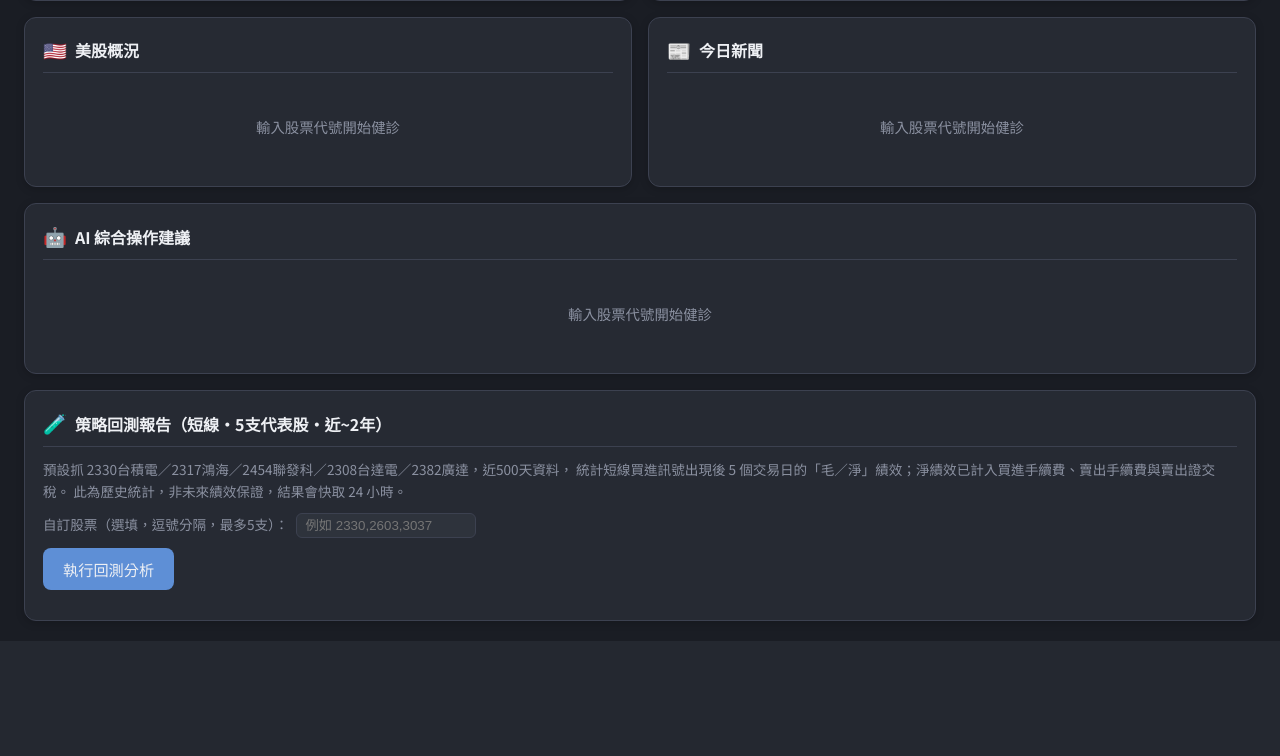
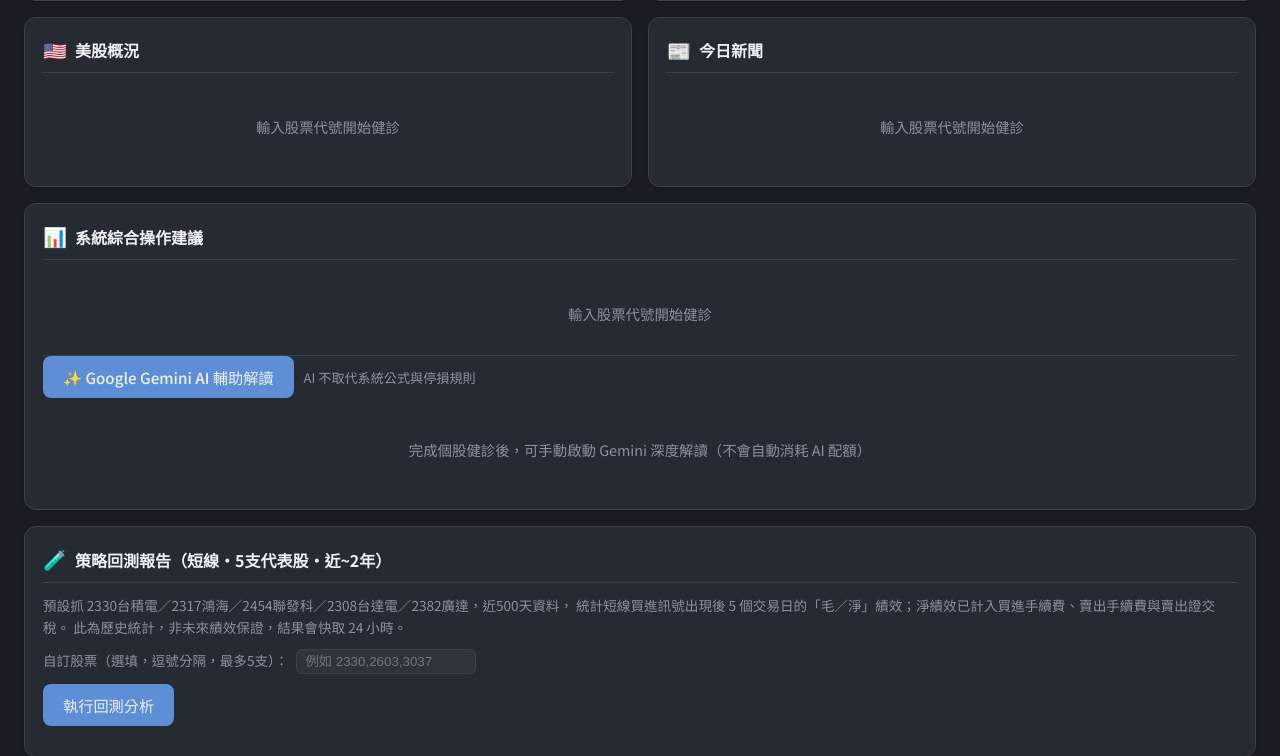
Before and after one commit to hidk740520-ops/Hidkcole, a Flask app: page / in a window 1280 px wide. Shown: the part 1204-1960 px from the top of the page. Before the commit the page ends 1835 px from the top, so only its background shows below. Run offline with Flask 3, Linux system fonts and the light colour scheme.

Commit message:
Add files via upload

```diff
--- a/templates/index.html
+++ b/templates/index.html
@@ -259,9 +259,16 @@ tr:last-child td{border-bottom:none}
 
 <!-- ===== AI 綜合操作建議 ===== -->
 <div class="card" style="margin-top:16px">
-  <div class="card-title"><span class="icon">🤖</span>AI 綜合操作建議</div>
+  <div class="card-title"><span class="icon">📊</span>系統綜合操作建議</div>
   <div class="card-body" id="verdictBody">
     <div class="placeholder">輸入股票代號開始健診</div>
+  </div>
+  <div class="card-body" style="border-top:1px solid var(--border)">
+    <div style="display:flex;align-items:center;gap:10px;flex-wrap:wrap;margin-bottom:10px">
+      <button class="btn btn-primary" id="geminiBtn" onclick="runGeminiAnalysis()">✨ Google Gemini AI 輔助解讀</button>
+      <span id="geminiStatus" style="font-size:.82rem;color:var(--text-dim)">AI 不取代系統公式與停損規則</span>
+    </div>
+    <div id="geminiBody"><div class="placeholder">完成個股健診後，可手動啟動 Gemini 深度解讀（不會自動消耗 AI 配額）</div></div>
   </div>
 </div>
 
@@ -488,6 +495,7 @@ function fetchTechData() {
         decision: j.decision || null,
         weeklyKd: j.weekly_kd || null,
         revenueYoy: j.revenue_yoy,
+        revenueData: j.revenue_data || [],
         valuation: j.valuation || null,
         position: j.position || null
       };
@@ -1260,6 +1268,56 @@ function renderVerdict() {
   el.innerHTML = html;
 }
 
+function escapeHtml(v) {
+  return String(v === null || v === undefined ? '' : v)
+    .replace(/&/g,'&amp;').replace(/</g,'&lt;').replace(/>/g,'&gt;')
+    .replace(/"/g,'&quot;').replace(/'/g,'&#039;');
+}
+
+function runGeminiAnalysis() {
+  var btn = document.getElementById('geminiBtn');
+  var el = document.getElementById('geminiBody');
+  var st = document.getElementById('geminiStatus');
+  if (!G.stockId || !G.techData) {
+    el.innerHTML = errHtml('請先輸入股票代號並完成個股健診。');
+    return;
+  }
+  btn.disabled = true;
+  btn.textContent = 'Gemini 分析中...';
+  st.textContent = '正在將本次健診結果送往 Gemini 解讀';
+  el.innerHTML = loadingHtml('Google Gemini 正在整理多面向訊號...');
+  var payload = {
+    symbol: G.stockId, name: G.stockName, industry: G.industry,
+    scores: G.scores, techData: G.techData, fundData: G.fundData,
+    chipData: G.chipData, usData: G.usData, newsData: G.newsData
+  };
+  fetch('/api/ai/analyze', {
+    method: 'POST', headers: {'Content-Type':'application/json'}, body: JSON.stringify(payload)
+  }).then(function(r){ return r.json(); }).then(function(j){
+    btn.disabled = false; btn.textContent = '✨ 重新執行 Gemini AI 解讀';
+    if (j.status !== 200) {
+      st.textContent = 'Gemini 尚未完成';
+      el.innerHTML = errHtml(j.msg || 'Gemini 分析失敗'); return;
+    }
+    var a = j.analysis || {};
+    var html = '<div style="background:var(--card2);border-radius:8px;padding:12px">';
+    html += '<div style="font-weight:700;margin-bottom:8px">Gemini 摘要</div><div>' + escapeHtml(a.summary || '') + '</div>';
+    function section(title, arr) {
+      if (!Array.isArray(arr) || !arr.length) return '';
+      var x = '<div style="font-weight:700;margin-top:12px">' + title + '</div><ul class="reasons">';
+      arr.forEach(function(v){ x += '<li>' + escapeHtml(v) + '</li>'; }); return x + '</ul>';
+    }
+    html += section('有利訊號', a.strengths) + section('風險訊號', a.risks) + section('後續觀察', a.watch_points);
+    if (a.data_quality) html += '<div style="font-size:.82rem;color:var(--text-dim);margin-top:10px">資料限制：' + escapeHtml(a.data_quality) + '</div>';
+    html += '</div>';
+    el.innerHTML = html;
+    st.textContent = 'Google Gemini · ' + (j.model || '') + ' · 僅輔助解讀';
+  }).catch(function(err){
+    btn.disabled = false; btn.textContent = '✨ Google Gemini AI 輔助解讀';
+    st.textContent = 'Gemini 連線失敗'; el.innerHTML = errHtml(err.message || '連線失敗');
+  });
+}
+
 function buildReasons(tech, fund, chip, us, total) {
   var r = [];
   var t = G.techData;
```
